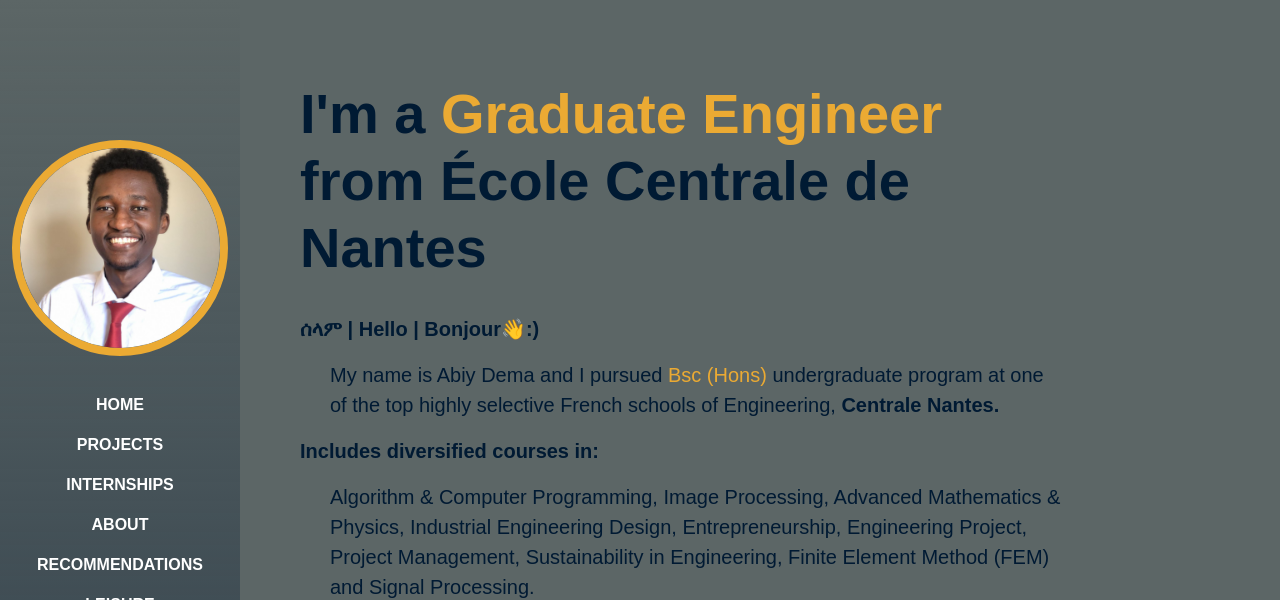
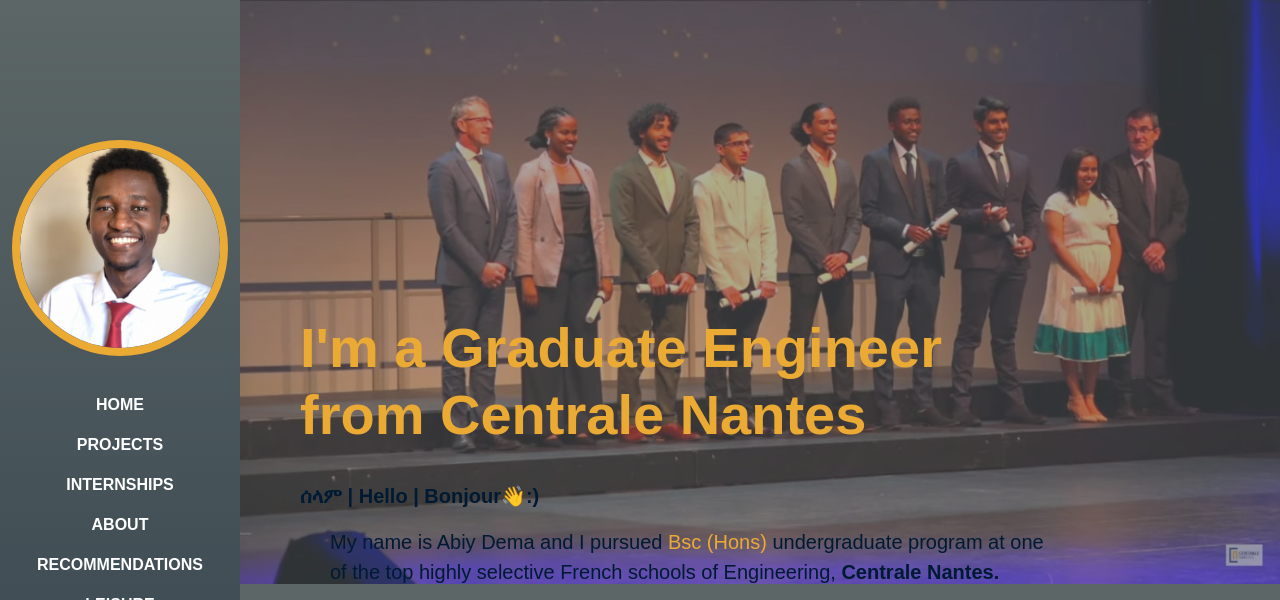
Before and after one commit to Haabiy/Abiy-Dema-Portfolio, a plain HTML site: page index.html in a window 1280 px wide. Shown: the top 600 px of the page. Drawn offline with Linux system fonts and the light colour scheme; a web font is replaced by a local one.

Commit message:
Graduation photo added

```diff
--- a/assets/css/style.css
+++ b/assets/css/style.css
@@ -9,6 +9,15 @@
     --color-brand2: #FFA500;
     --sidbar-width: 240px;
     --font-base: "Bai Jamjuree";
+}
+
+.GC{
+    background-size: cover;
+    height: auto;
+    opacity: 0.5;
+}
+.main-title{
+    margin-top: -144.5px;
 }
 
 body {
@@ -123,6 +132,15 @@
     /* CONTENT WRAPPER */
     #content-wrapper{
         padding-left: var(--sidbar-width);
+    }
+
+    .GC{
+        background-size: cover;
+        height: auto;
+        opacity: 0.5;
+    }
+    .main-title{
+        margin-top: -350px;
     }
 
 
--- a/index.html
+++ b/index.html
@@ -61,12 +61,12 @@
     <div id="content-wrapper">
 
         <!-- HOME -->
+        <img class="GC" src="./assets/images/Graduation.jpg" alt="GC">
         <section id="Home" class="full-height px-lg-5">
-
             <div class="container">
-                <div class="row">
+                <div class="row main-title">
                     <div class="col-lg-10">
-                        <h1 class="display-4 fw-bold" data-aos="fade-up">I'm a <span class="text-brand">Graduate Engineer</span> from École Centrale de Nantes</h1><br>
+                        <h1 class="display-4 fw-bold text-brand" data-aos="fade-up">I'm a Graduate Engineer from Centrale Nantes</h1><br>
                         <p data-aos="fade-up" data-aos-delay="300"><a href="#" class="link-custom lead mt-2 mb-4" >ሰላም | Hello | Bonjour👋:)</a> </p>
                         <p class="lead courses" data-aos="fade-up" data-aos-delay="300">My name is Abiy Dema and I pursued <span class="text-brand">Bsc (Hons)</span>
                             undergraduate program at one of the top highly selective French schools of Engineering, <a href="https://www.ec-nantes.fr/english-version" target="_blank" class="link-custom">Centrale Nantes.</a>
```
Also changed, not shown: assets/images/Graduation.jpg (added).
